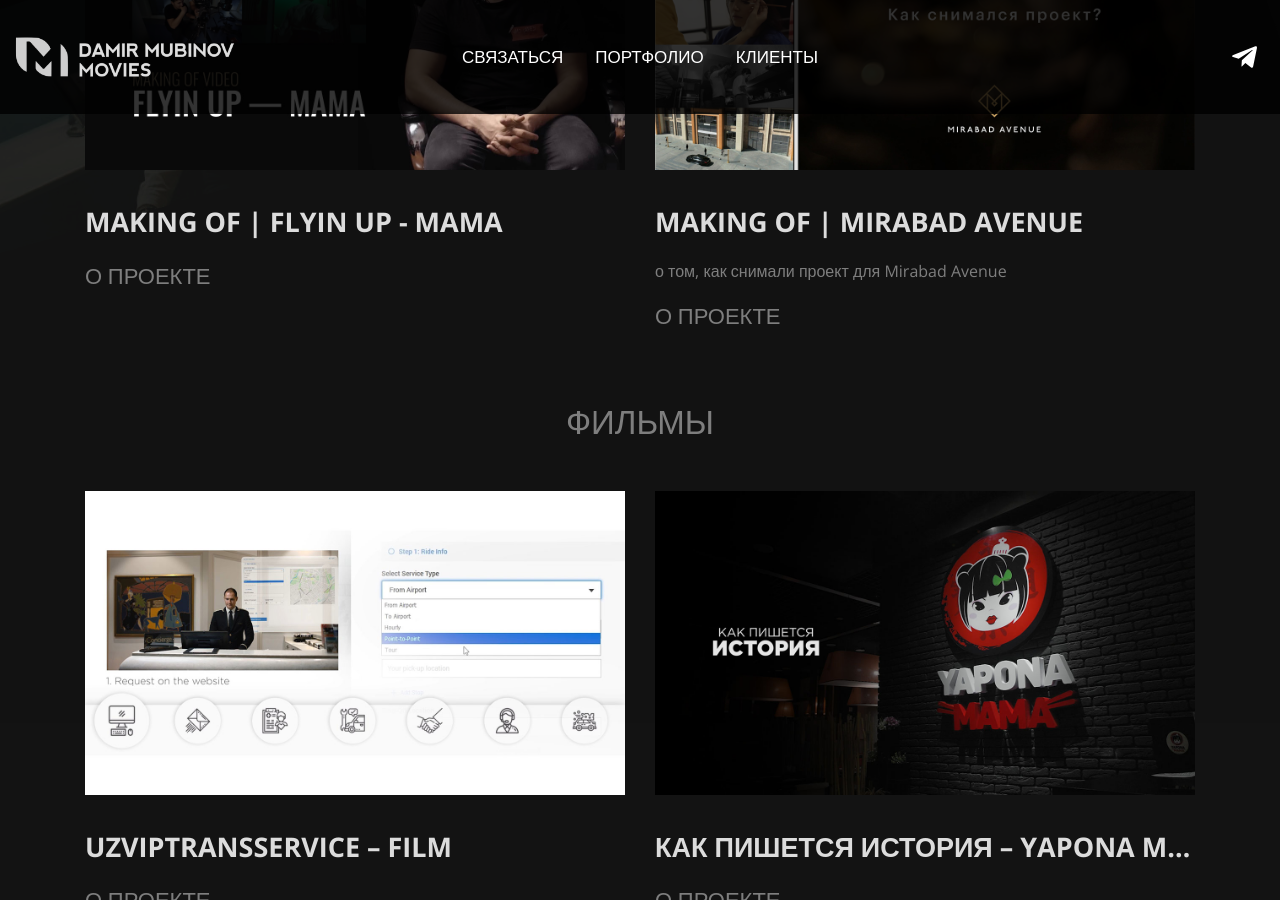
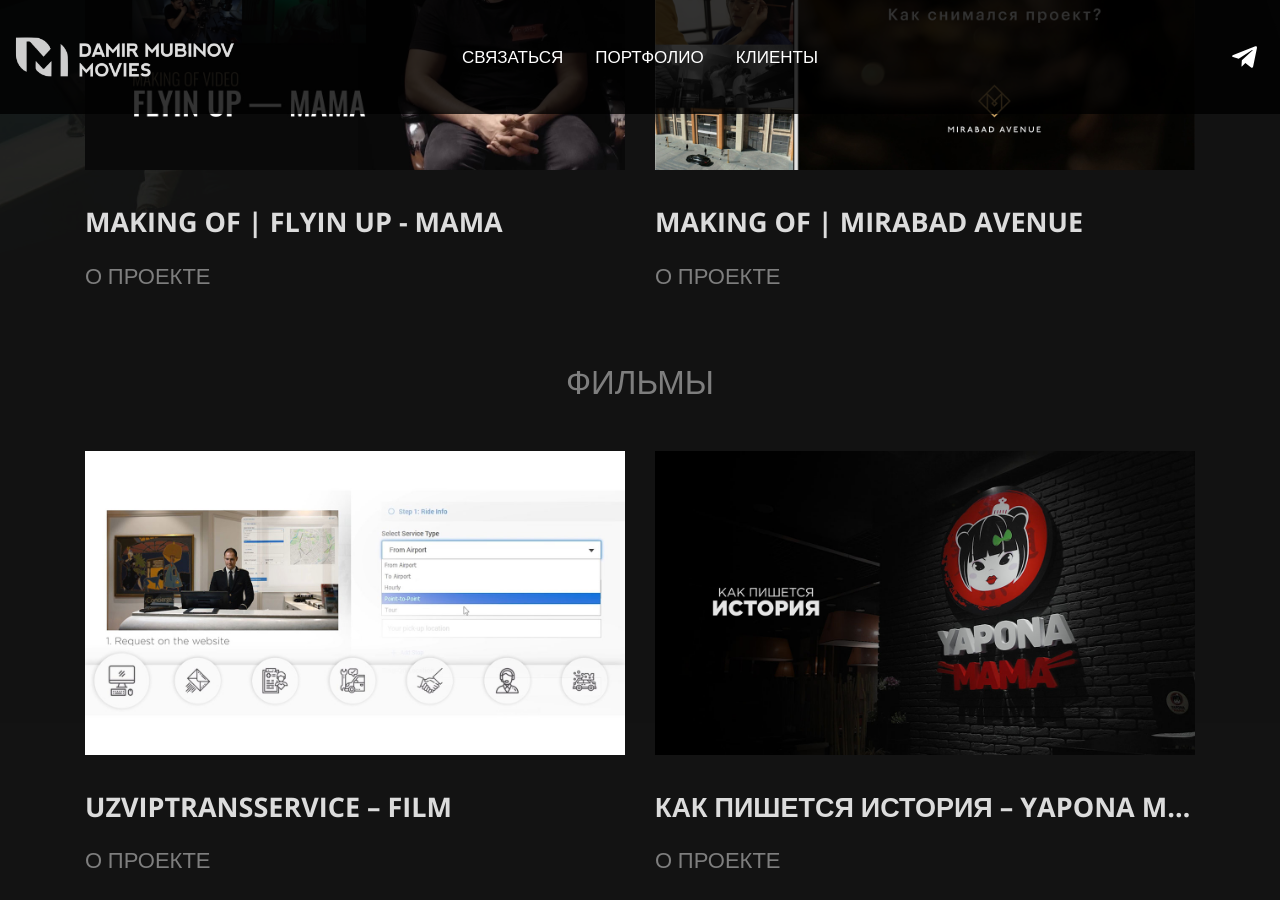
Before and after one commit to ryuldashev/mubinov, a Jekyll site: the page built from _posts/2020-09-05-mirabad2.markdown, in a window 1280 px wide and 900 px high, scrolled down 4121 px. Built offline with Jekyll 4.4.1, drawn with Linux system fonts in a browser that asks for light colours.

Commit message:
Updated Mirabad2

```diff
--- a/_posts/2020-09-05-mirabad2.markdown
+++ b/_posts/2020-09-05-mirabad2.markdown
@@ -3,8 +3,6 @@
 date: 2020-09-05 00:00:00 Z
 categories:
 - backstage
+image: "/uploads/mira_making_of.jpg"
 vimeo_link: https://vimeo.com/457626042
-image: "/uploads/mira_making_of.jpg"
 ---
-
-о том, как снимали проект для Mirabad Avenue
```
